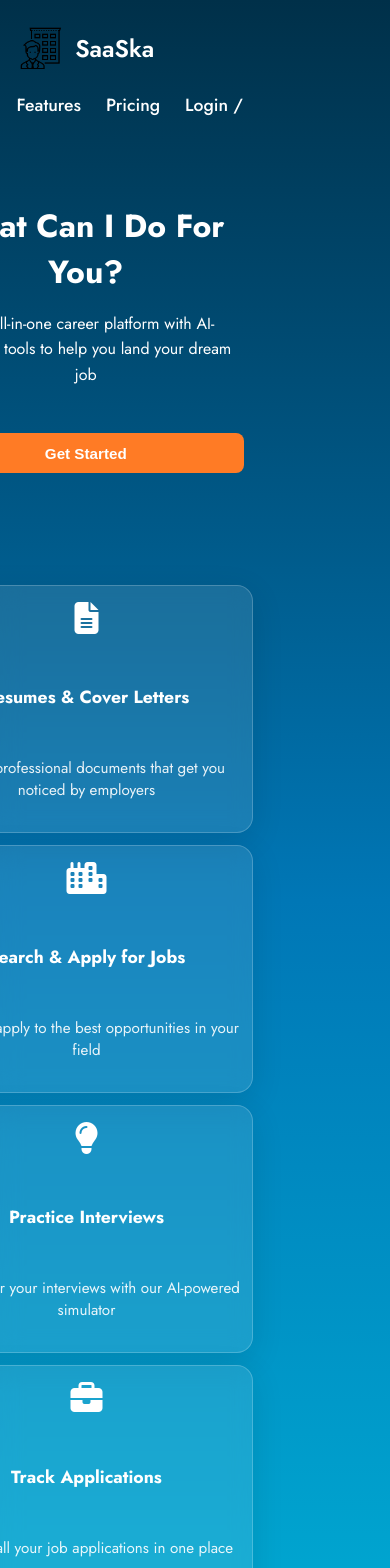
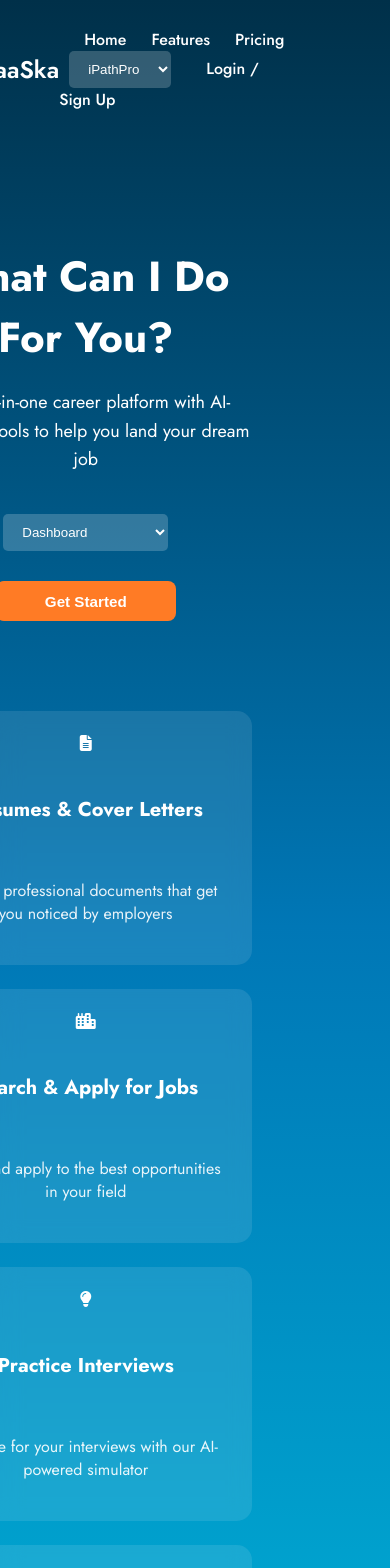
Before and after one commit to lifelongjstring/Saaska, a React (Create React App) app: page / in a window 390 px wide. Shown: the top 1568 px of the page. Built offline with nearby package versions, Linux system fonts and the light colour scheme.

Commit message:
Remove homepage-footer, red outline debugger, and ensure 4 feature tiles in a single row. Add .app-wrapper for centered content.

```diff
--- a/src/App.css
+++ b/src/App.css
@@ -17,7 +17,7 @@ body {
   padding: 24px 0;
   border-top: 1px solid rgba(255, 255, 255, 0.1);
   font-size: 14px;
-  color: white; /* Tailwind's gray-300 */
+  color: white;
 }
 
 a {
@@ -170,6 +170,7 @@ body.login-page {
       }
 
       /* Features Grid */
+      /*
       .features {
         display: flex;
         flex-wrap: wrap;
@@ -177,10 +178,10 @@ body.login-page {
         gap: 30px;
         margin: 60px 0;
     }
-
+    */
 
     .feature-card {
-      flex: 0 0 200px; /* Don't grow or shrink; set fixed width */
+      flex: 0 0 200px;
       background: rgba(255, 255, 255, 0.1);
       backdrop-filter: blur(10px);
       border-radius: 15px;
@@ -241,7 +242,6 @@ body.login-page {
           background: rgba(255, 255, 255, 0.1);
       }
 
-      /* Footer */
       footer {
           text-align: center;
           padding: 30px 0;
@@ -290,6 +290,14 @@ body.login-page {
 
 #chk {
   display: none;
+}
+
+.hero-container {
+  max-width: 1600px;
+  margin-left: auto;
+  margin-right: auto;
+  width: 100%;
+  text-align: center;
 }
 
 .logo-container {
@@ -357,3 +365,28 @@ button {
 button:hover {
   background: #ff914d;
 }
+
+/* --- Feature Tiles Row Fix --- */
+.features {
+  display: flex;
+  flex-wrap: nowrap;
+  gap: 24px;
+}
+@media (max-width: 900px) {
+  .features {
+    flex-wrap: wrap;
+  }
+}
+.feature-card {
+  flex: 1 1 0% !important;
+  min-width: 200px;
+  max-width: 1fr;
+}
+
+.app-wrapper {
+  max-width: 1200px;
+  margin-left: auto;
+  margin-right: auto;
+  padding-left: 16px;
+  padding-right: 16px;
+}
--- a/src/HomePage.js
+++ b/src/HomePage.js
@@ -1,9 +1,9 @@
+
 import React, { useState, useEffect } from "react";
 import { useNavigate, Navigate } from "react-router-dom";
 import Header from "./components/Header";
 import "./App.css";
 import { useUserActivity } from "./contexts/UserActivityContext";
-import './styles/home-mobile.css';
 
 export default function HomePage() {
   const [selectedService, setSelectedService] = useState("dashboard");
@@ -64,38 +64,32 @@ export default function HomePage() {
       </section>
 
       {/* Features Section */}
-      <section className="features flex flex-wrap justify-center gap-4 px-2 py-6 text-white">
-        <a href="/resume" className="feature-card text-center p-4 bg-white bg-opacity-10 rounded-lg shadow-md w-64 text-white">
-          <i className="fas fa-file-alt text-4xl mb-3 text-white"></i>
-          <h3 className="text-xl font-semibold mb-1 text-white">Resumes & Cover Letters</h3>
-          <p className="text-white">Create professional documents that get you noticed by employers</p>
+      <section className="features w-full max-w-7xl mx-auto flex flex-nowrap md:flex-nowrap flex-wrap gap-6 px-2 py-6">
+        <a href="/resume" className="feature-card flex-1 min-w-[200px] min-h-[220px] flex flex-col items-center justify-center text-center p-6 bg-white bg-opacity-10 rounded-lg shadow-md text-white transition-transform hover:scale-105">
+          <i className="fas fa-file-alt text-4xl mb-3"></i>
+          <h3 className="text-xl font-semibold mb-1">Resumes & Cover Letters</h3>
+          <p>Create professional documents that get you noticed by employers</p>
         </a>
-
-        <a href="/job-search" className="feature-card text-center p-4 bg-white bg-opacity-10 rounded-lg shadow-md w-64 text-white">
-          <i className="fas fa-city text-4xl mb-3 text-white"></i>
-          <h3 className="text-xl font-semibold mb-1 text-white">Search & Apply for Jobs</h3>
-          <p className="text-white">Find and apply to the best opportunities in your field</p>
+        <a href="/job-search" className="feature-card flex-1 min-w-[200px] min-h-[220px] flex flex-col items-center justify-center text-center p-6 bg-white bg-opacity-10 rounded-lg shadow-md text-white transition-transform hover:scale-105">
+          <i className="fas fa-city text-4xl mb-3"></i>
+          <h3 className="text-xl font-semibold mb-1">Search & Apply for Jobs</h3>
+          <p>Find and apply to the best opportunities in your field</p>
         </a>
-
-        <a href="/interviews" className="feature-card text-center p-4 bg-white bg-opacity-10 rounded-lg shadow-md w-64 text-white">
-          <i className="fas fa-lightbulb text-4xl mb-3 text-white"></i>
-          <h3 className="text-xl font-semibold mb-1 text-white">Practice Interviews</h3>
-          <p className="text-white">Prepare for your interviews with our AI-powered simulator</p>
+        <a href="/interviews" className="feature-card flex-1 min-w-[200px] min-h-[220px] flex flex-col items-center justify-center text-center p-6 bg-white bg-opacity-10 rounded-lg shadow-md text-white transition-transform hover:scale-105">
+          <i className="fas fa-lightbulb text-4xl mb-3"></i>
+          <h3 className="text-xl font-semibold mb-1">Practice Interviews</h3>
+          <p>Prepare for your interviews with our AI-powered simulator</p>
         </a>
-
-        <a href="/applications" className="feature-card text-center p-4 bg-white bg-opacity-10 rounded-lg shadow-md w-64 text-white">
-          <i className="fas fa-briefcase text-4xl mb-3 text-white"></i>
-          <h3 className="text-xl font-semibold mb-1 text-white">Track Applications</h3>
-          <p className="text-white">Manage all your job applications in one place</p>
+        <a href="/applications" className="feature-card flex-1 min-w-[200px] min-h-[220px] flex flex-col items-center justify-center text-center p-6 bg-white bg-opacity-10 rounded-lg shadow-md text-white transition-transform hover:scale-105">
+          <i className="fas fa-briefcase text-4xl mb-3"></i>
+          <h3 className="text-xl font-semibold mb-1">Track Applications</h3>
+          <p>Manage all your job applications in one place</p>
         </a>
       </section>
 
 
 
       {/* Footer */}
-      <div className="homepage-footer mt-4 text-center text-sm text-white/80">
-  © 2025 SaaSka Software, Inc. All rights reserved.
-</div>
 </div>
   );
 }
--- a/src/components/FeatureCard.jsx
+++ b/src/components/FeatureCard.jsx
@@ -11,7 +11,7 @@ import React from "react";
  */
 export default function FeatureCard({ img, title, desc }) {
   return (
-    <div className="feature-card">
+    <div className="feature-card w-full">
       <img src={img} alt={title} />
       <h3>{title}</h3>
       <p>{desc}</p>
--- a/src/components/Features.jsx
+++ b/src/components/Features.jsx
@@ -31,7 +31,8 @@ const features = [
  */
 const Features = () => {
   return (
-    <section className="features">
+    <section className="features p-0 m-0 w-full" style={{padding: 0, margin: 0, width: '100vw', maxWidth: '100vw'}}>
+      <div className="grid grid-cols-1 sm:grid-cols-2 md:grid-cols-4 gap-4 w-full" style={{width: '100vw', maxWidth: '100vw'}}>
         {features.map((feature, idx) => (
           /**
            * Render a single FeatureCard.
@@ -45,6 +46,7 @@ const Features = () => {
            */
           <FeatureCard key={idx} {...feature} />
         ))}
+      </div>
     </section>
   );
 };
--- a/src/components/Hero.jsx
+++ b/src/components/Hero.jsx
@@ -8,6 +8,7 @@ import React from "react";
 const Hero = () => {
   return (
     <section className="hero">
+      <div className="hero-container">
         <h2>What Can I Do For You?</h2>
         <p>Your all-in-one career platform with AI-powered tools to help you land your dream job</p>
 
@@ -22,6 +23,7 @@ const Hero = () => {
         </div>
 
         <a href="#" className="btn">Get Started</a>
+      </div>
     </section>
   );
 };
--- a/src/pages/DashboardPage.js
+++ b/src/pages/DashboardPage.js
@@ -188,6 +188,7 @@ export default function DashboardPage() {
         </div>
       </main>
 
+      {/* <Footer /> Removed for scrollable dashboard */}
     </div>
   );
 }
--- a/src/styles/features.css
+++ b/src/styles/features.css
@@ -4,6 +4,14 @@
   display: flex;
   flex-direction: column;
   background: linear-gradient(to bottom, #003049, #0077b6, #00b4d8);
+}
+
+.features-page-wrapper, .features, .features-grid {
+  margin: 0;
+  padding: 0;
+  width: 100%;
+  max-width: none;
+  box-sizing: border-box;
 }
 
 /* ===== Features Page Styles ===== */
@@ -79,22 +87,24 @@
 
 .features-grid {
   display: grid;
-  grid-template-columns: repeat(3, 1fr);
+  grid-template-columns: repeat(4, 1fr);
   gap: 2rem;
-  margin: 2rem 0;
+  max-width: 1200px;
+  margin-left: auto;
+  margin-right: auto;
+  width: 100%;
+  box-sizing: border-box;
+  padding: 0;
 }
 
 .feature-card {
-  background: rgba(255, 255, 255, 0.1);
-  border-radius: 16px;
+  width: 100%;
+  margin: 0;
+  box-sizing: border-box;
+  background: rgba(255,255,255,0.1);
   padding: 2rem;
-  box-shadow: 0 8px 32px rgba(0, 0, 0, 0.1);
-  border: 1px solid rgba(255, 255, 255, 0.2);
-  transition: all 0.3s ease;
-  backdrop-filter: blur(10px);
   display: flex;
   flex-direction: column;
-  align-items: center;
   text-align: center;
   gap: 1.5rem;
 }
--- a/src/styles/home-mobile.css
+++ /dev/null
@@ -1,123 +0,0 @@
-@media (max-width: 600px) {
-  .hero {
-    flex-direction: column;
-    align-items: center;
-    padding: 24px 8px;
-    text-align: center;
-  }
-  .hero h2 {
-    font-size: 2rem;
-    margin-bottom: 1rem;
-  }
-  .hero p {
-    font-size: 1rem;
-    margin-bottom: 1rem;
-  }
-  .dropdown {
-    width: 100%;
-    margin-bottom: 1.5rem;
-  }
-  .dropdown select {
-    width: 100%;
-    font-size: 1rem;
-    padding: 10px;
-  }
-  .btn {
-    width: 100%;
-    font-size: 1.1rem;
-    padding: 14px 0;
-    margin-bottom: 1rem;
-  }
-  header, .Header, .logo {
-    flex-direction: row;
-    justify-content: center;
-    align-items: center;
-    padding: 8px 0;
-  }
-  img, .logo img {
-    max-width: 48px;
-    height: auto;
-  }
-  .features {
-    flex-direction: column !important;
-    gap: 12px !important;
-    padding: 12px 0 !important;
-    align-items: center !important;
-  }
-  .feature-card {
-    width: 95% !important;
-    min-width: unset !important;
-    max-width: 400px;
-    margin: 0 auto !important;
-    padding: 16px 8px !important;
-    font-size: 1rem !important;
-  }
-  .feature-card i {
-    font-size: 2rem !important;
-    margin-bottom: 0.5rem !important;
-  }
-  .feature-card h3 {
-    font-size: 1.1rem !important;
-    margin-bottom: 0.5rem !important;
-  }
-  .feature-card p {
-    font-size: 0.95rem !important;
-  }
-  .homepage-footer {
-    font-size: 0.85rem;
-    padding: 8px 0;
-  }
-  header {
-    flex-direction: column !important;
-    align-items: center !important;
-    padding: 8px 0 !important;
-    max-width: 100vw !important;
-    margin: 0 !important;
-    border-radius: 0 !important;
-  }
-  .logo {
-    flex-direction: row !important;
-    justify-content: center !important;
-    align-items: center !important;
-    margin-bottom: 8px !important;
-  }
-  .nav-links {
-    flex-direction: column !important;
-    align-items: center !important;
-    gap: 8px !important;
-    width: 100% !important;
-    font-size: 1.1rem !important;
-    margin-top: 4px !important;
-  }
-  .nav-links a, .nav-links select {
-    width: 100%;
-    text-align: center;
-    padding: 10px 0;
-    font-size: 1.1rem;
-  }
-  .dropdown {
-    display: none !important;
-  }
-  .main input,
-  .main select {
-    width: 100%;
-    max-width: 320px;
-    margin: 0 auto 10px auto;
-    display: block;
-    padding: 10px 8px;
-    font-size: 1rem;
-    box-sizing: border-box;
-  }
-  .main button {
-    width: 100%;
-    max-width: 320px;
-    margin: 54px auto 10px auto;
-    display: block;
-    padding: 10px 8px;
-    font-size: 1rem;
-    box-sizing: border-box;
-  }
-  .main .login form > div {
-    margin-top: 54px;
-  }
-}
--- a/src/styles/resume.css
+++ b/src/styles/resume.css
@@ -108,11 +108,9 @@ footer {
   text-align: center;
   backdrop-filter: blur(8px);
   border-top: 1px solid rgba(255, 255, 255, 0.15);
-  position: fixed;
-  bottom: 0;
-  left: var(--sidebar-width);
-  right: 0;
-  height: 60px;
+  position: static;
+  width: 100%;
+  height: auto;
   transition: all 0.3s ease;
   z-index: 99;
 }
```
Also changed, not shown: src/pages/HomePage.js (+34 -1 lines). Lines whose indentation alone changed are shown as unchanged.
